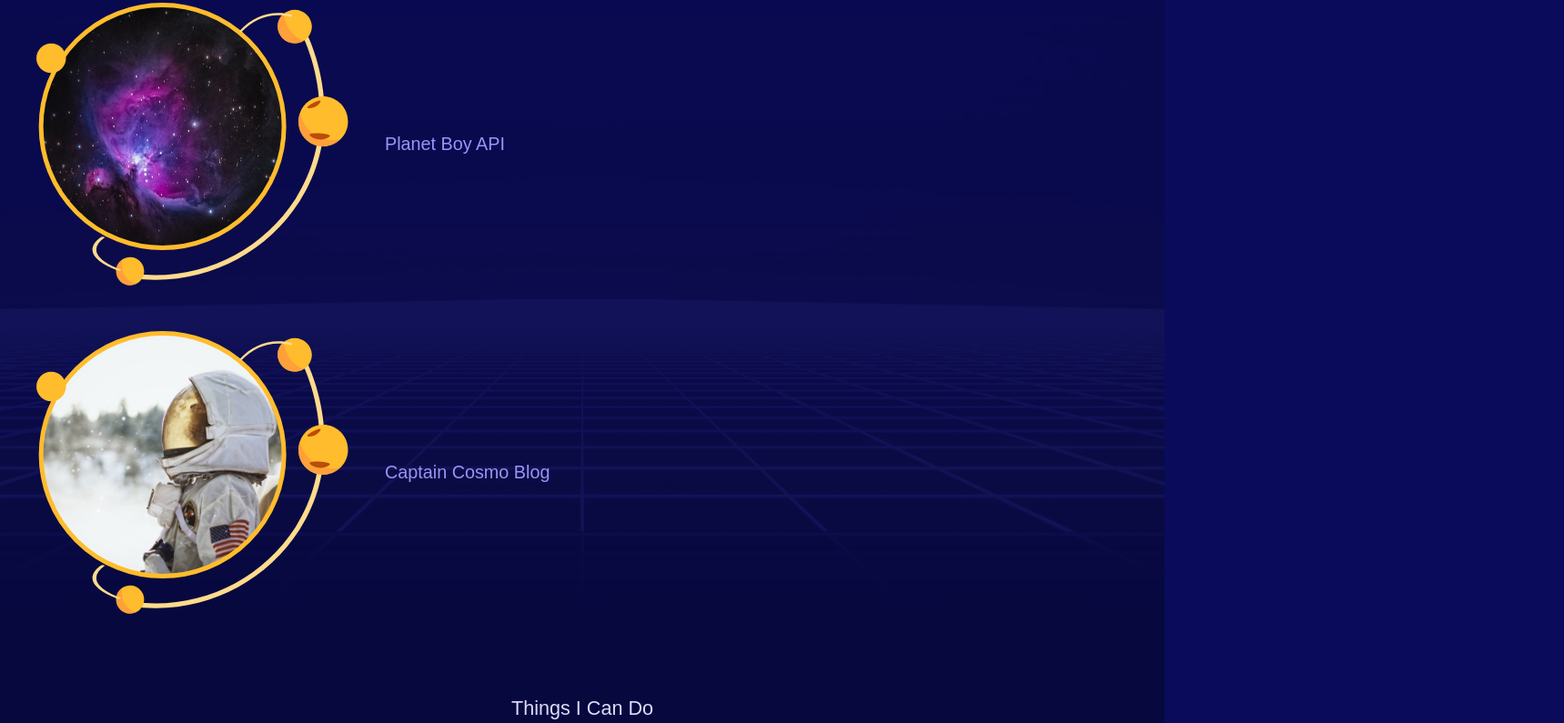
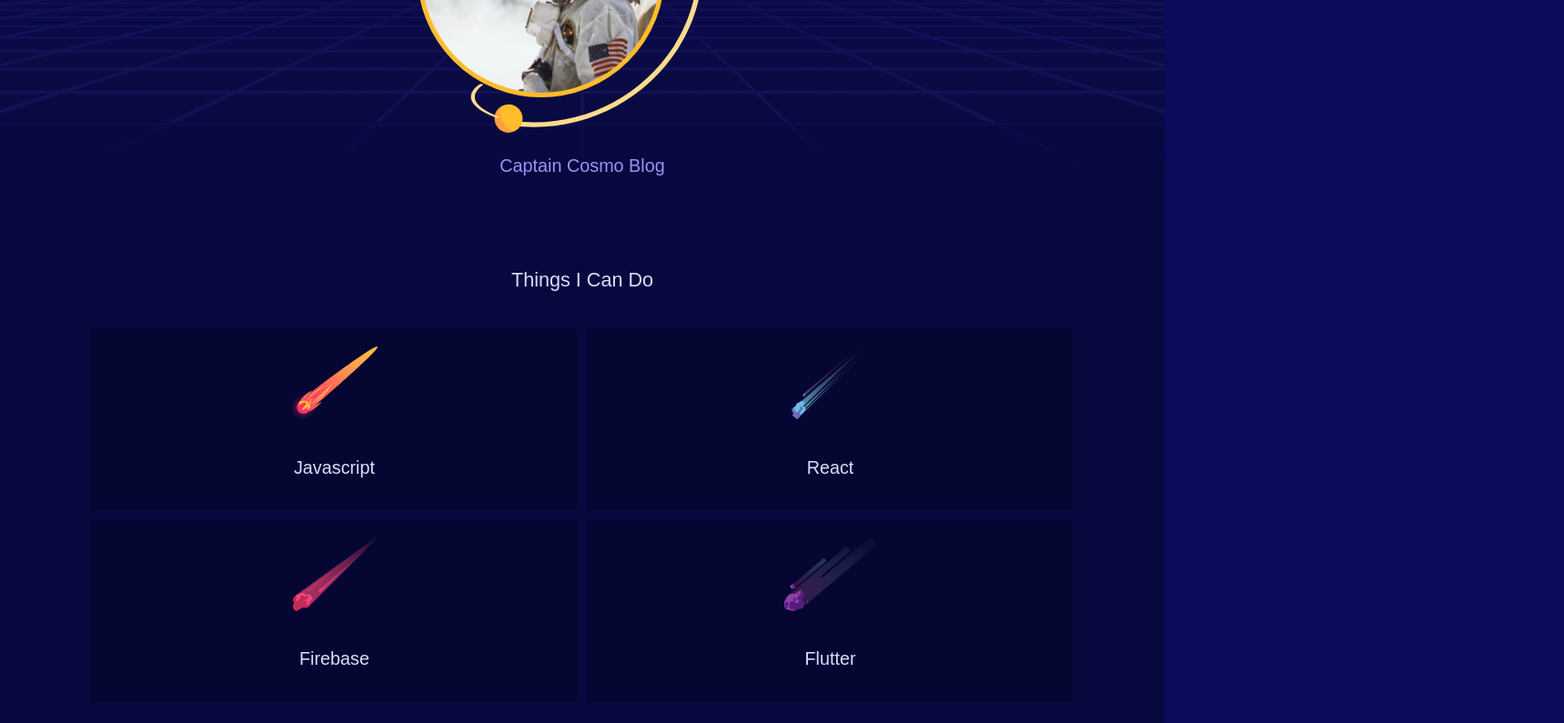
Before and after one commit to JeanSoro/mobilefirstdesign, a plain HTML site: page index.html in a window 1280 px wide. Shown: the part 1413-2208 px from the top of the page at 91% size, 1719 px wide, since content can reach past the window. Drawn offline with Linux system fonts and the light colour scheme.

Commit message:
responsive tablet styles implemented

```diff
--- a/styles.css
+++ b/styles.css
@@ -243,7 +243,50 @@
 }
 
 /* small tablet styles */
-@media screen and (min-width: 620px) {}
+@media screen and (min-width: 620px) {
+  .welcome-text {
+    grid-column: 1/5;
+  }
+
+  .welcome-img {
+    grid-column: 5/9;
+  }
+
+  .welcome-img img {
+    width: 100%;
+  }
+
+  .projects {
+    margin-top: 40px;
+  }
+
+  .projects a {
+    grid-column: span 4;
+    margin: 20px 0;
+    display: block;
+  }
+
+  .projects a:last-child {
+    grid-column: 3/7;
+  }
+
+  .projects a * {
+    margin: 10px 20%;
+    max-width: 60%;
+  }
+
+  .projects h4 {
+    text-align: center;
+  }
+
+  #skills {
+    padding: 30px 100px;
+  }
+
+  footer {
+    background-size: 20%;
+  }
+}
 
 /* Large tablet & laptop styles */
 @media screen and (min-width: 960px) {
```
